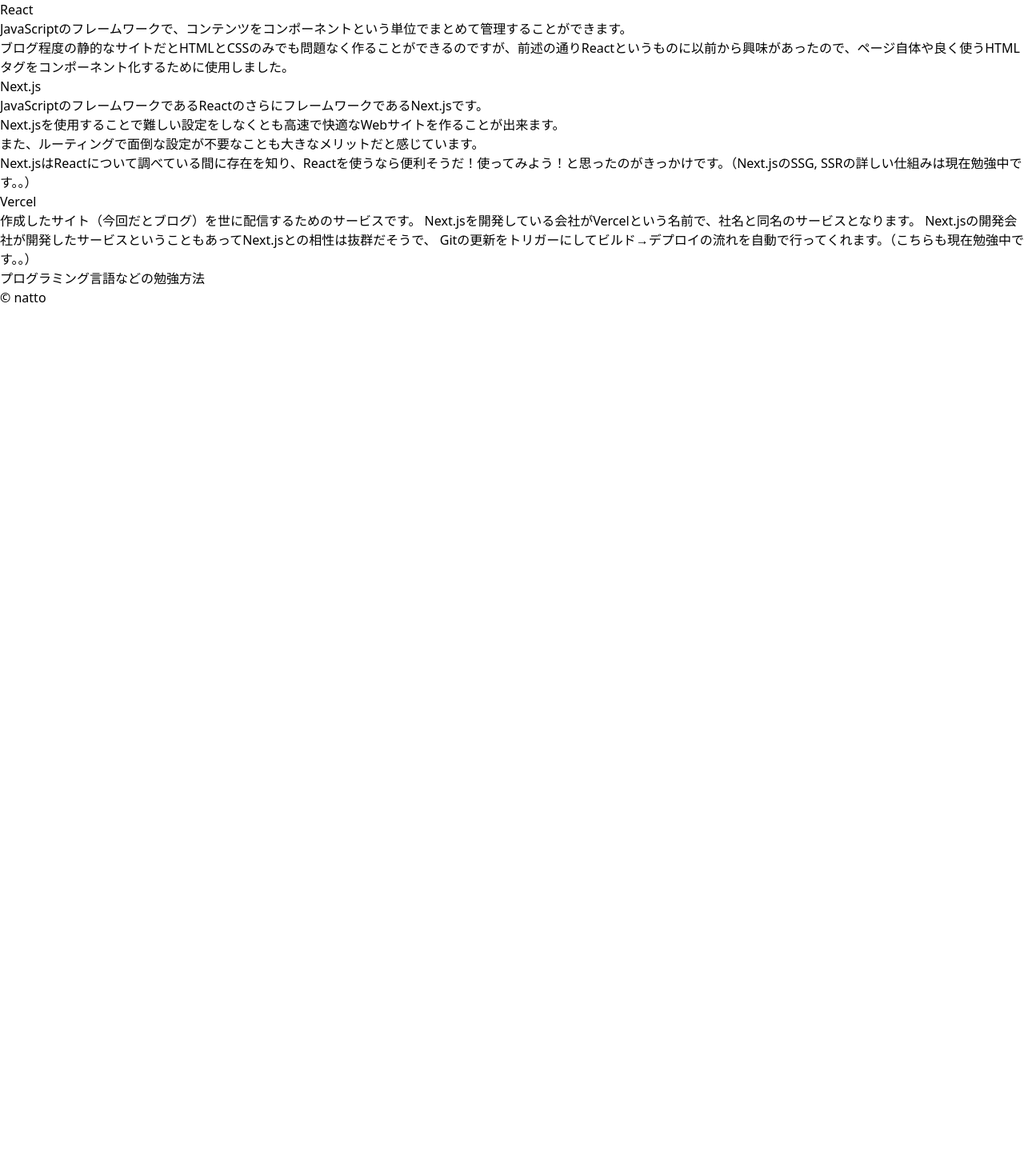
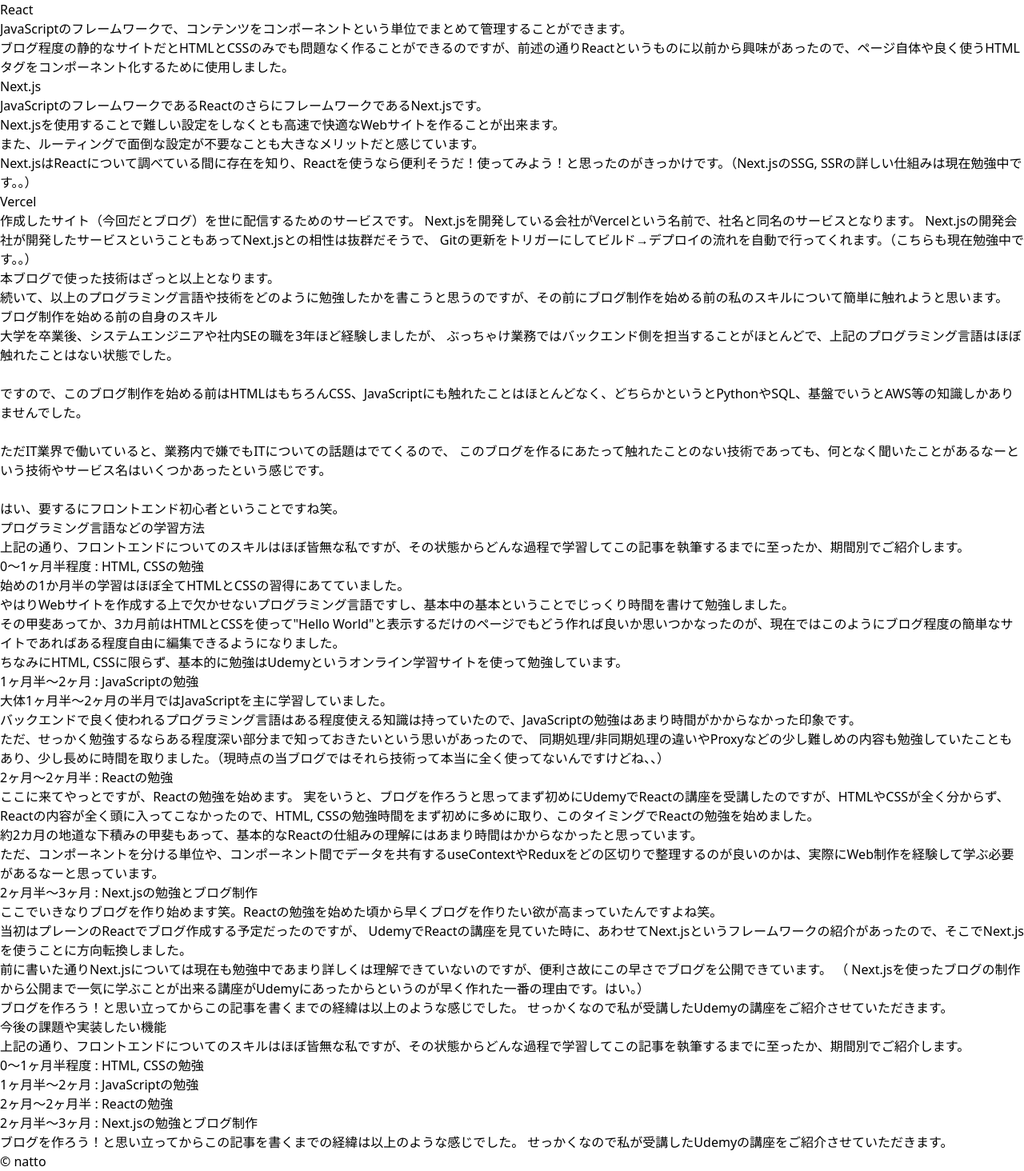
Before and after one commit to nattomatofu/blog, a Next.js app: page /posts/sample in a window 1280 px wide. Shown: the part 840-2304 px from the top of the page at 80% size. Before the commit the page ends 1224 px from the top, so only its background shows below. Built offline with nearby package versions, Linux system fonts and the light colour scheme.

Commit message:
記事を追記

```diff
--- a/src/pages/posts/sample.js
+++ b/src/pages/posts/sample.js
@@ -98,12 +98,102 @@
                             Gitの更新をトリガーにしてビルド→デプロイの流れを自動で行ってくれます。（こちらも現在勉強中です。。）
                         </p>
                     </div>
+                    <p className="md:p-8">
+                        本ブログで使った技術はざっと以上となります。
+                        <br />
+                        続いて、以上のプログラミング言語や技術をどのように勉強したかを書こうと思うのですが、その前にブログ制作を始める前の私のスキルについて簡単に触れようと思います。
+                    </p>
                 </div>
             </section>
             <section>
                 <div className="mt-12 border-b border-l-4 border-neutral-700 border-l-neutral-700">
-                    <h2 className="ml-2 text-xl">プログラミング言語などの勉強方法</h2>
+                    <h2 className="ml-2 text-xl">ブログ制作を始める前の自身のスキル</h2>
                 </div>
+                <div className="mt-8">
+                    <p className="md:p-8">
+                        大学を卒業後、システムエンジニアや社内SEの職を3年ほど経験しましたが、 ぶっちゃけ業務ではバックエンド側を担当することがほとんどで、
+                        <span className="font-bold underline decoration-red-400 decoration-2">上記のプログラミング言語はほぼ触れたことはない状態でした。</span>
+                        <br />
+                        <br />
+                        ですので、このブログ制作を始める前はHTMLはもちろんCSS、JavaScriptにも触れたことはほとんどなく、どちらかというとPythonやSQL、基盤でいうとAWS等の知識しかありませんでした。
+                        <br />
+                        <br />
+                        ただIT業界で働いていると、業務内で嫌でもITについての話題はでてくるので、
+                        このブログを作るにあたって触れたことのない技術であっても、何となく聞いたことがあるなーという技術やサービス名はいくつかあったという感じです。
+                        <br />
+                        <br />
+                        はい、要するにフロントエンド初心者ということですね笑。
+                    </p>
+                </div>
+            </section>
+            <section>
+                <div className="mt-12 border-b border-l-4 border-neutral-700 border-l-neutral-700">
+                    <h2 className="ml-2 text-xl">プログラミング言語などの学習方法</h2>
+                </div>
+                <div className="mt-8">
+                    <p className="md:p-8">上記の通り、フロントエンドについてのスキルはほぼ皆無な私ですが、その状態からどんな過程で学習してこの記事を執筆するまでに至ったか、期間別でご紹介します。</p>
+                </div>
+                <div className="md:pl-8">
+                    <h3 className="my-2 font-bold">0～1ヶ月半程度 : HTML, CSSの勉強</h3>
+                    <p className="pl-4">
+                        始めの1か月半の学習はほぼ全てHTMLとCSSの習得にあてていました。
+                        <br />
+                        やはりWebサイトを作成する上で欠かせないプログラミング言語ですし、基本中の基本ということでじっくり時間を書けて勉強しました。
+                        <br />
+                        その甲斐あってか、3カ月前はHTMLとCSSを使って"Hello
+                        World"と表示するだけのページでもどう作れば良いか思いつかなったのが、現在ではこのようにブログ程度の簡単なサイトであればある程度自由に編集できるようになりました。
+                        <br />
+                        ちなみにHTML, CSSに限らず、基本的に勉強はUdemyというオンライン学習サイトを使って勉強しています。
+                    </p>
+                    <h3 className="my-2 font-bold">1ヶ月半～2ヶ月 : JavaScriptの勉強</h3>
+                    <p className="pl-4">
+                        大体1ヶ月半～2ヶ月の半月ではJavaScriptを主に学習していました。
+                        <br />
+                        バックエンドで良く使われるプログラミング言語はある程度使える知識は持っていたので、JavaScriptの勉強はあまり時間がかからなかった印象です。
+                        <br />
+                        ただ、せっかく勉強するならある程度深い部分まで知っておきたいという思いがあったので、
+                        同期処理/非同期処理の違いやProxyなどの少し難しめの内容も勉強していたこともあり、少し長めに時間を取りました。（現時点の当ブログではそれら技術って本当に全く使ってないんですけどね、、）
+                    </p>
+                    <h3 className="my-2 font-bold">2ヶ月～2ヶ月半 : Reactの勉強</h3>
+                    <p className="pl-4">
+                        ここに来てやっとですが、Reactの勉強を始めます。 実をいうと、ブログを作ろうと思ってまず初めにUdemyでReactの講座を受講したのですが、HTMLやCSSが全く分からず、
+                        Reactの内容が全く頭に入ってこなかったので、HTML, CSSの勉強時間をまず初めに多めに取り、このタイミングでReactの勉強を始めました。
+                        <br />
+                        約2カ月の地道な下積みの甲斐もあって、基本的なReactの仕組みの理解にはあまり時間はかからなかったと思っています。
+                        <br />
+                        ただ、コンポーネントを分ける単位や、コンポーネント間でデータを共有するuseContextやReduxをどの区切りで整理するのが良いのかは、実際にWeb制作を経験して学ぶ必要があるなーと思っています。
+                    </p>
+                    <h3 className="my-2 font-bold">2ヶ月半～3ヶ月 : Next.jsの勉強とブログ制作</h3>
+                    <p className="pl-4">
+                        ここでいきなりブログを作り始めます笑。Reactの勉強を始めた頃から早くブログを作りたい欲が高まっていたんですよね笑。
+                        <br />
+                        当初はプレーンのReactでブログ作成する予定だったのですが、
+                        UdemyでReactの講座を見ていた時に、あわせてNext.jsというフレームワークの紹介があったので、そこでNext.jsを使うことに方向転換しました。
+                        <br />
+                        前に書いた通りNext.jsについては現在も勉強中であまり詳しくは理解できていないのですが、便利さ故にこの早さでブログを公開できています。 （
+                        Next.jsを使ったブログの制作から公開まで一気に学ぶことが出来る講座がUdemyにあったからというのが早く作れた一番の理由です。はい。）
+                    </p>
+                </div>
+                <p className="md:p-8">ブログを作ろう！と思い立ってからこの記事を書くまでの経緯は以上のような感じでした。 せっかくなので私が受講したUdemyの講座をご紹介させていただきます。</p>
+            </section>
+            <section>
+                <div className="mt-12 border-b border-l-4 border-neutral-700 border-l-neutral-700">
+                    <h2 className="ml-2 text-xl">今後の課題や実装したい機能</h2>
+                </div>
+                <div className="mt-8">
+                    <p className="md:p-8">上記の通り、フロントエンドについてのスキルはほぼ皆無な私ですが、その状態からどんな過程で学習してこの記事を執筆するまでに至ったか、期間別でご紹介します。</p>
+                </div>
+                <div className="md:pl-8">
+                    <h3 className="my-2 font-bold">0～1ヶ月半程度 : HTML, CSSの勉強</h3>
+                    <p className="pl-4"></p>
+                    <h3 className="my-2 font-bold">1ヶ月半～2ヶ月 : JavaScriptの勉強</h3>
+                    <p className="pl-4"></p>
+                    <h3 className="my-2 font-bold">2ヶ月～2ヶ月半 : Reactの勉強</h3>
+                    <p className="pl-4"></p>
+                    <h3 className="my-2 font-bold">2ヶ月半～3ヶ月 : Next.jsの勉強とブログ制作</h3>
+                    <p className="pl-4"></p>
+                </div>
+                <p className="md:p-8">ブログを作ろう！と思い立ってからこの記事を書くまでの経緯は以上のような感じでした。 せっかくなので私が受講したUdemyの講座をご紹介させていただきます。</p>
             </section>
         </div>
     );
```
